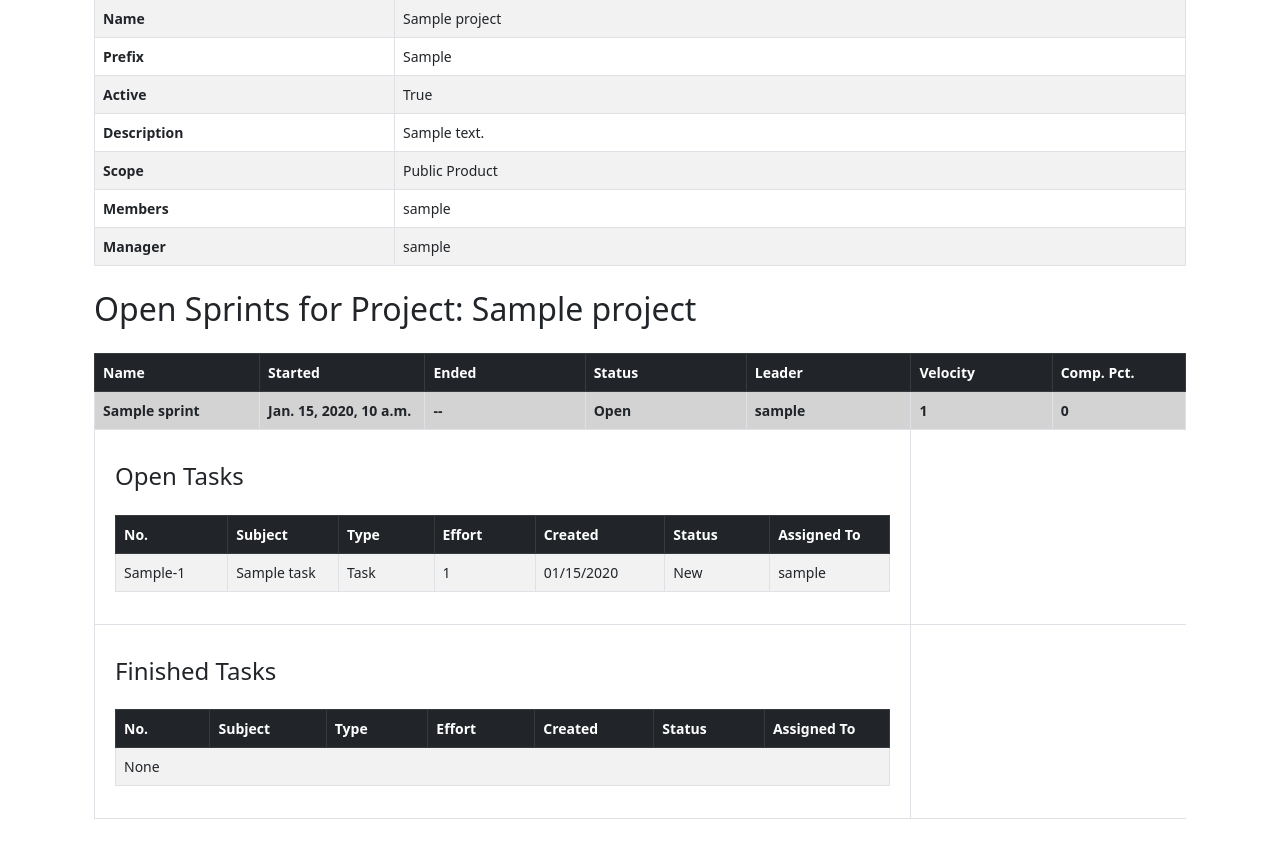
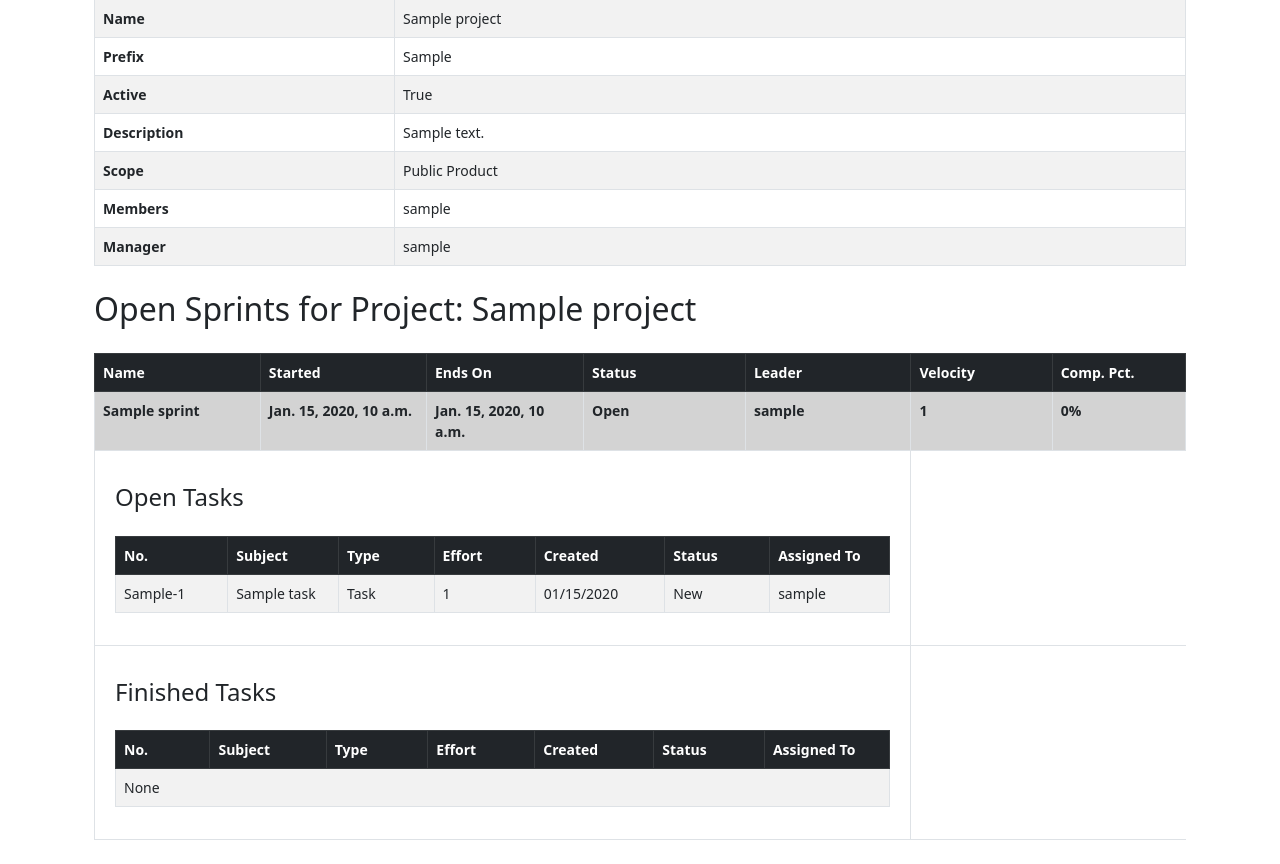
Before and after one commit to hseritt/devlog, a Django app: page /project/1 in a window 1280 px wide. Shown: the part 204-1068 px from the top of the page. Before the commit the page ends 1023 px from the top, so only its background shows below. Run offline with Django 3.2, Linux system fonts and the light colour scheme; a user stored in the database is signed in; tables that the repository leaves empty hold one stand-in row (values such as "Sample post").

Commit message:
Misc. fixes for DEVL-28

```diff
--- a/apps/sprints/tests.py
+++ b/apps/sprints/tests.py
@@ -1,9 +1,7 @@
 from django.test import TestCase
-from apps.core.tests import BaseTestCase
 from apps.projects.models import Project
 from apps.sprints.models import Sprint
 from django.contrib.auth.models import User
-from django.test import TestCase
 from apps.tasks.models import Task
 
 
@@ -24,9 +22,9 @@ class SprintVelocityTestCase(TestCase):
             leader=User.objects.get(username="admin"),
         )
         for i in range(5):
-            task = Task.objects.create(
+            Task.objects.create(
                 subject=f"Issue number {i}",
-                description=f"Example description",
+                description="Example description",
                 effort=5,
                 sprint=sprint,
             )
--- a/apps/ui/templates/ui/index_components/sprint_list.html
+++ b/apps/ui/templates/ui/index_components/sprint_list.html
@@ -8,7 +8,7 @@
       <th>Name</th>
       <th>Project</th>
       <th>Started</th>
-      <th>Ended</th>
+      <th>Ends On</th>
       <th>Status</th>
       <th>Leader</th>
     </thead>
@@ -19,7 +19,7 @@
             <td>{{ sprint.name }}</td>
             <td>{{ sprint.project.name }}</td>
             <td>{{ sprint.started|default:'--' }}</td>
-            <td>{{ sprint.ended|default:'--' }}</td>
+            <td>{{ sprint.end|default:'--' }}</td>
             <td>{{ sprint.status }}</td>
             <td>{{ sprint.leader }}</td>
           </tr>
--- a/apps/ui/templates/ui/project_components/open_sprints.html
+++ b/apps/ui/templates/ui/project_components/open_sprints.html
@@ -15,7 +15,7 @@
       <thead class="table-dark">
         <th>Name</th>
         <th>Started</th>
-        <th>Ended</th>
+        <th>Ends On</th>
         <th>Status</th>
         <th>Leader</th>
         <th>Velocity</th>
@@ -25,11 +25,11 @@
           <tr>
             <td class="sprint-standout">{{ sprint.name }}</td>
             <td class="sprint-standout">{{ sprint.started|default:'--' }}</td>
-            <td class="sprint-standout">{{ sprint.ended|default:'--' }}</td>
+            <td class="sprint-standout">{{ sprint.end|default:'--' }}</td>
             <td class="sprint-standout">{{ sprint.status }}</td>
             <td class="sprint-standout">{{ sprint.leader }}</td>
             <td class="sprint-standout">{{ sprint.get_velocity }}</td>
-            <td class="sprint-standout">{% widthratio sprint.get_completion_pct 1 100 %}</td>
+            <td class="sprint-standout">{% widthratio sprint.get_completion_pct 1 100 %}%</td>
           </tr>
           <tr>
             <td colspan="5">
```
